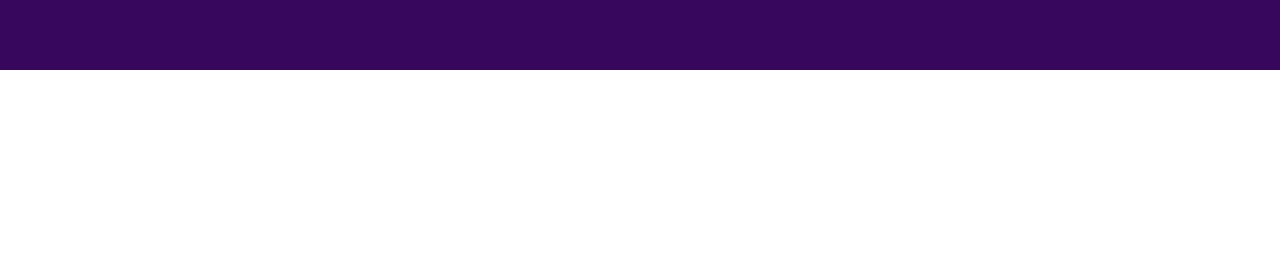
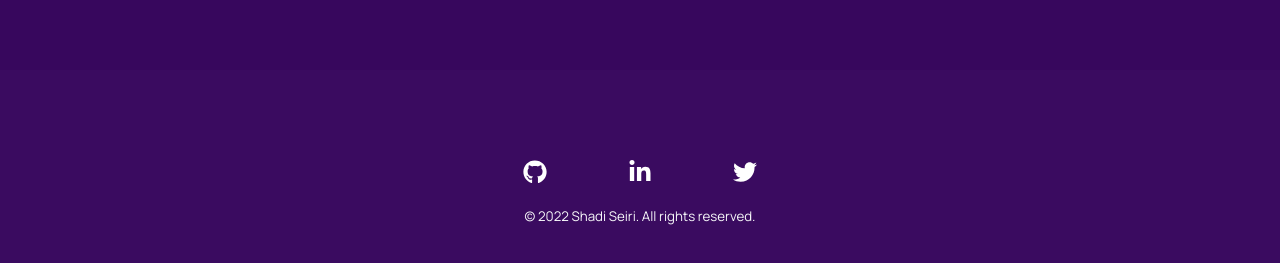
Before and after one commit to shadiseiri/my-resume, a React (Create React App) app: page / in a window 1280 px wide. Shown: the part 4170-4433 px from the top of the page. Before the commit the page ends 4240 px from the top, so only its background shows below. Built offline with nearby package versions, Linux system fonts and the light colour scheme; the HTML template or start-up script is replaced by a standard one; a web font is replaced by a local one.

Commit message:
footer is done

```diff
--- a/src/components/Footer/Footer.jsx
+++ b/src/components/Footer/Footer.jsx
@@ -0,0 +1,26 @@
+import { FaGithub, FaLinkedinIn, FaTwitter } from "react-icons/fa";
+import React from "react";
+import { FooterContainer, FooterWrapper, SocialIconsLink, SocialMediaWrapper, WebSiteRights } from "./FooterElements";
+
+const Footer = () => {
+  return (
+    <FooterContainer>
+      <FooterWrapper>
+        <SocialMediaWrapper>
+          <SocialIconsLink>
+            <FaGithub />
+          </SocialIconsLink>
+          <SocialIconsLink>
+            <FaLinkedinIn />
+          </SocialIconsLink>
+          <SocialIconsLink>
+            <FaTwitter />
+          </SocialIconsLink>
+        </SocialMediaWrapper>
+        <WebSiteRights>&copy; 2022 Shadi Seiri. All rights reserved.</WebSiteRights>
+      </FooterWrapper>
+    </FooterContainer>
+  );
+};
+
+export default Footer;
--- a/src/components/Footer/FooterElements.jsx
+++ b/src/components/Footer/FooterElements.jsx
@@ -0,0 +1,42 @@
+import styled from 'styled-components';
+
+
+export const FooterContainer = styled.div`
+background-color:#37075d;
+opacity: 98%;
+`
+
+
+export const FooterWrapper = styled.div`
+max-width: 1100px;
+padding: 48px 24px;
+display: flex;
+flex-direction: column;
+justify-content: center;
+align-items: center;
+margin: 0 auto;
+
+`
+
+export const SocialMediaWrapper = styled.div`
+display: flex;
+justify-content: space-around;
+align-items: center;
+width: 30%;
+max-width: 1100px;
+margin: 40px auto 16px auto;
+
+
+`
+
+export const SocialIconsLink = styled.a`
+color: #fff;
+font-size: 24px;
+cursor: pointer;
+
+`
+
+export const WebSiteRights = styled.small`
+color: #f7f8fa;
+
+`
--- a/src/components/NavBar/NavBarElements.jsx
+++ b/src/components/NavBar/NavBarElements.jsx
@@ -27,7 +27,7 @@
     margin-top: -80px;
     position: sticky;
     top: 0;
-    background-color: #1d0553;
+    background: #37075d;
     z-index: 10;
   }
 `;
--- a/src/pages/Home.jsx
+++ b/src/pages/Home.jsx
@@ -3,6 +3,7 @@
 import TopSection from '../components/TopSection/TopSection'
 import { infoObjOne } from "../components/InfoSection/data";
 import Resume from '../components/Resume/Resume';
+import Footer from '../components/Footer/Footer';
 
 
 const Home = () => {
@@ -12,6 +13,7 @@
     <TopSection/>
     <InfoSection {...infoObjOne}/>
     <Resume />
+    <Footer/>
     </>
   )
 }
--- a/src/pages/Spa/Components/Footer/Footer.jsx
+++ b/src/pages/Spa/Components/Footer/Footer.jsx
@@ -65,7 +65,7 @@
           <SocialMediaContainer>
             <SocialMediaWrapper>
               <SocialLogo to='' onClick={toggleHome} >ShadiSeiri</SocialLogo>
-              <WebSiteRights>shadiseiri&copy;2022</WebSiteRights>
+              <WebSiteRights>&copy; 2022 Shadi Seiri. All rights reserved.</WebSiteRights>
               <SocialIconsWrapper>
                 <SocialIconsLink href="/">
                   <FaFacebook />
```
